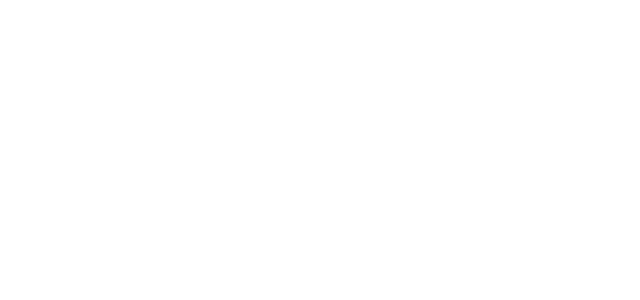
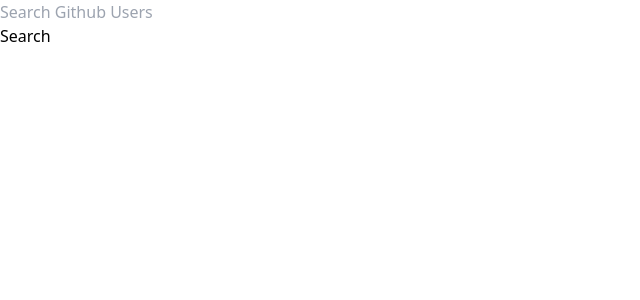
Before and after one commit to DanSepulveda/oca-challenge, a React (Create React App) app: page / in a window 1280 px wide. Shown: the top 300 px of the page, without its empty margins (0-640 px from the left). Built offline with nearby package versions, Linux system fonts and the light colour scheme.

Commit message:
SearchBox, Input, Button components added

```diff
--- a/package.json
+++ b/package.json
@@ -10,6 +10,7 @@
     "formik": "^2.2.9",
     "react": "^18.1.0",
     "react-dom": "^18.1.0",
+    "react-hot-toast": "^2.2.0",
     "react-icons": "^4.3.1",
     "react-scripts": "5.0.1",
     "web-vitals": "^2.1.4",
--- a/src/App.js
+++ b/src/App.js
@@ -1,9 +1,19 @@
-import './App.css';
+import { useState } from 'react'
+import './App.css'
+import SearchBox from './components/SearchBox'
+import { Toaster } from 'react-hot-toast'
 
-function App() {
+const App = () => {
+  const [users, setUsers] = useState([])
+  const [noResults, setNoResults] = useState(false)
+  const [loading, setLoading] = useState(false)
+
   return (
-    <div></div>
-  );
+    <div>
+      <div><Toaster /></div>
+      <SearchBox setUsers={setUsers} setNoResults={setNoResults} />
+    </div>
+  )
 }
 
-export default App;
+export default App
--- /dev/null
+++ b/src/components/Button.jsx
@@ -0,0 +1,9 @@
+const Button = ({ children }) => {
+    return (
+        <button type='submit'>
+            {children}
+        </button>
+    )
+}
+
+export default Button
--- /dev/null
+++ b/src/components/Input.jsx
@@ -0,0 +1,14 @@
+import { useField } from 'formik'
+
+const Input = ({ ...props }) => {
+    const [field, meta] = useField(props)
+
+    return (
+        <div>
+            <input type='text' {...field} {...props} />
+            <div><span>{meta.touched && meta.error ? `* ${meta.error}` : null}</span></div>
+        </div>
+    )
+}
+
+export default Input
--- /dev/null
+++ b/src/components/SearchBox.jsx
@@ -0,0 +1,42 @@
+import axios from 'axios'
+import { Formik, Form } from 'formik'
+import * as Yup from 'yup'
+import Input from './Input'
+import Button from './Button'
+import { toast } from 'react-hot-toast'
+
+const SearchBox = ({ setUsers, setNoResults }) => {
+
+    const search_users = async (search) => {
+        try {
+            const users = await axios.get(`https://api.github.com/search/users?q=${search}`)
+
+            if (users.data.items.length) setUsers(users.data)
+            else setNoResults(true)
+        } catch {
+            toast.error('Something went wrong. Try again later.')
+        }
+    }
+
+    return (
+        <Formik
+            initialValues={{ search: '' }}
+            validationSchema={Yup.object({ search: Yup.string().required('Campo requerido') })}
+            onSubmit={(values, { resetForm }) => {
+                search_users(values.search)
+                resetForm()
+            }}
+        >
+            <Form>
+                <Input
+                    name='search'
+                    id='search'
+                    placeholder='Search Github Users'
+                />
+                <Button>Search</Button>
+            </Form>
+        </Formik>
+    )
+}
+
+export default SearchBox
```
Also changed, not shown: 1 other file (tests, documents, lock files or other folders).
